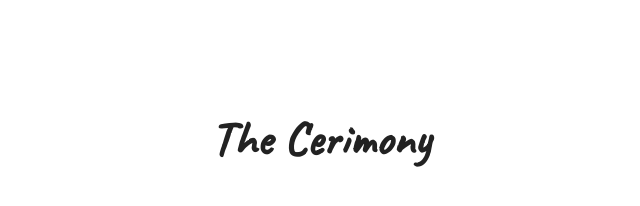
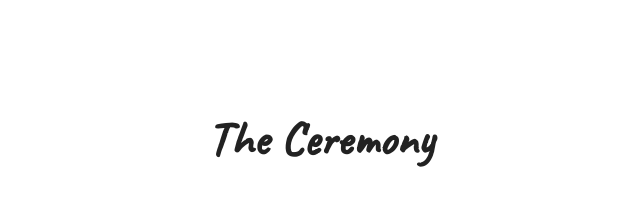
Before and after one commit to miquelruiz/wedding-web, a plain HTML site: page index.html in a window 1280 px wide. Shown: the part 1167-1373 px from the top of the page, 320-960 px from the left. Drawn offline with Linux system fonts and the light colour scheme.

Commit message:
Fixes typo in ceremony title

```diff
--- a/index.html
+++ b/index.html
@@ -22,7 +22,7 @@
       </p>
     </section>
     <section class="section">
-      <h2 class="sub-heading">The Cerimony</h2>
+      <h2 class="sub-heading">The Ceremony</h2>
       <div class="details">
         <i class="fas fa-calendar-check"></i>
         <h3 class="details-heading">When</h3>
```
